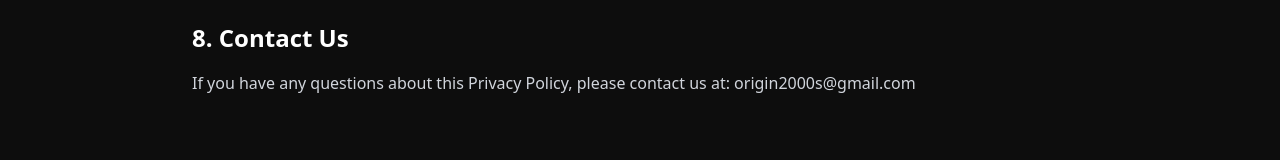
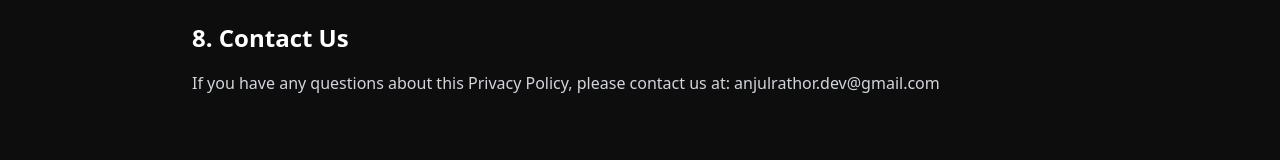
Before and after one commit to anjulrathor/apthire, a Next.js app: page /privacy in a window 1280 px wide. Shown: the part 1579-1739 px from the top of the page. Built offline with nearby package versions, Linux system fonts and the light colour scheme.

Commit message:
docs: update contact email in privacy and terms pages

```diff
--- a/src/app/privacy/page.jsx
+++ b/src/app/privacy/page.jsx
@@ -77,7 +77,7 @@ export default function PrivacyPolicyPage() {
 
           <h2 className="text-2xl font-bold text-white font-head mt-8">8. Contact Us</h2>
           <p>
-            If you have any questions about this Privacy Policy, please contact us at: origin2000s@gmail.com
+            If you have any questions about this Privacy Policy, please contact us at: anjulrathor.dev@gmail.com
           </p>
         </section>
       </div>
--- a/src/app/terms/page.jsx
+++ b/src/app/terms/page.jsx
@@ -60,7 +60,7 @@ export default function TermsPage() {
 
           <h2 className="text-2xl font-bold text-white font-head mt-8">9. Contact</h2>
           <p>
-            For any legal notices or questions regarding these terms, please contact: origin2000s@gmail.com
+            For any legal notices or questions regarding these terms, please contact: anjulrathor.dev@gmail.com
           </p>
         </section>
       </div>
```
